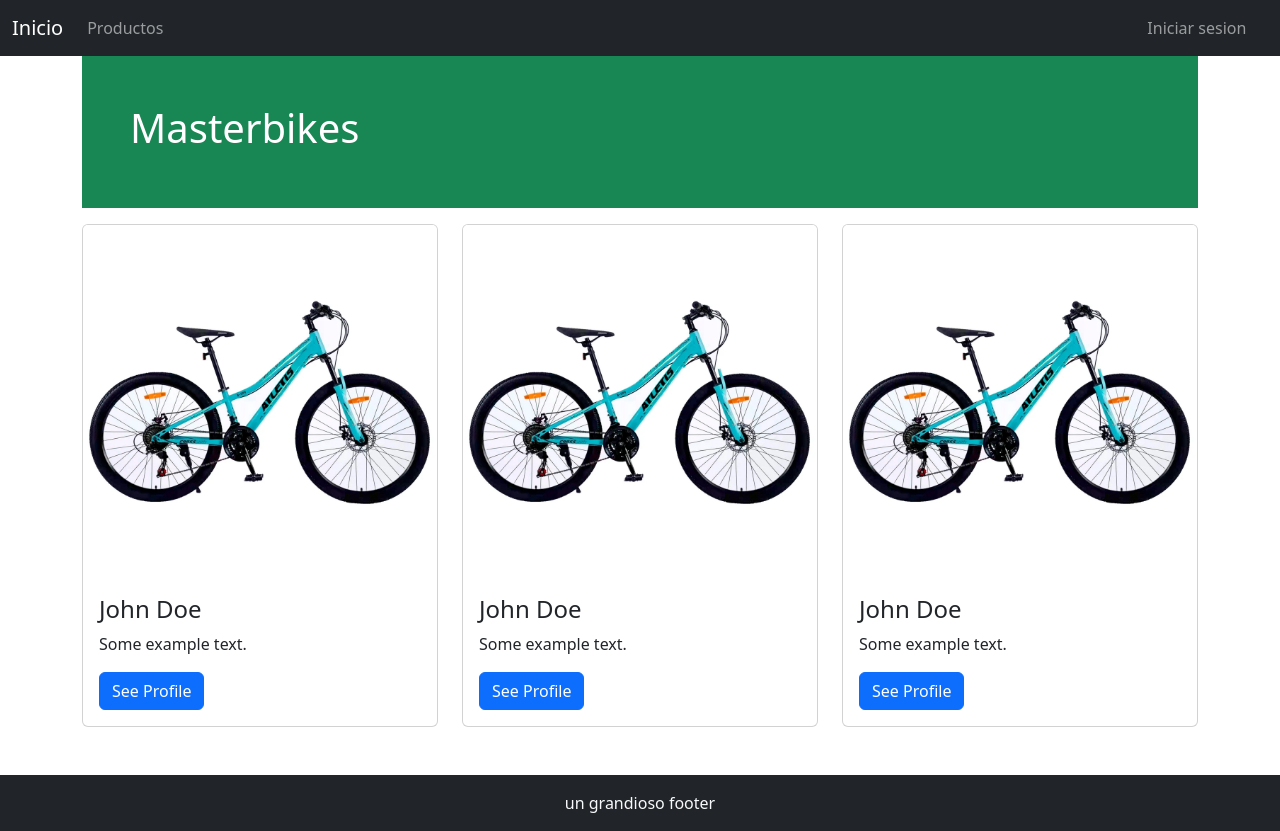
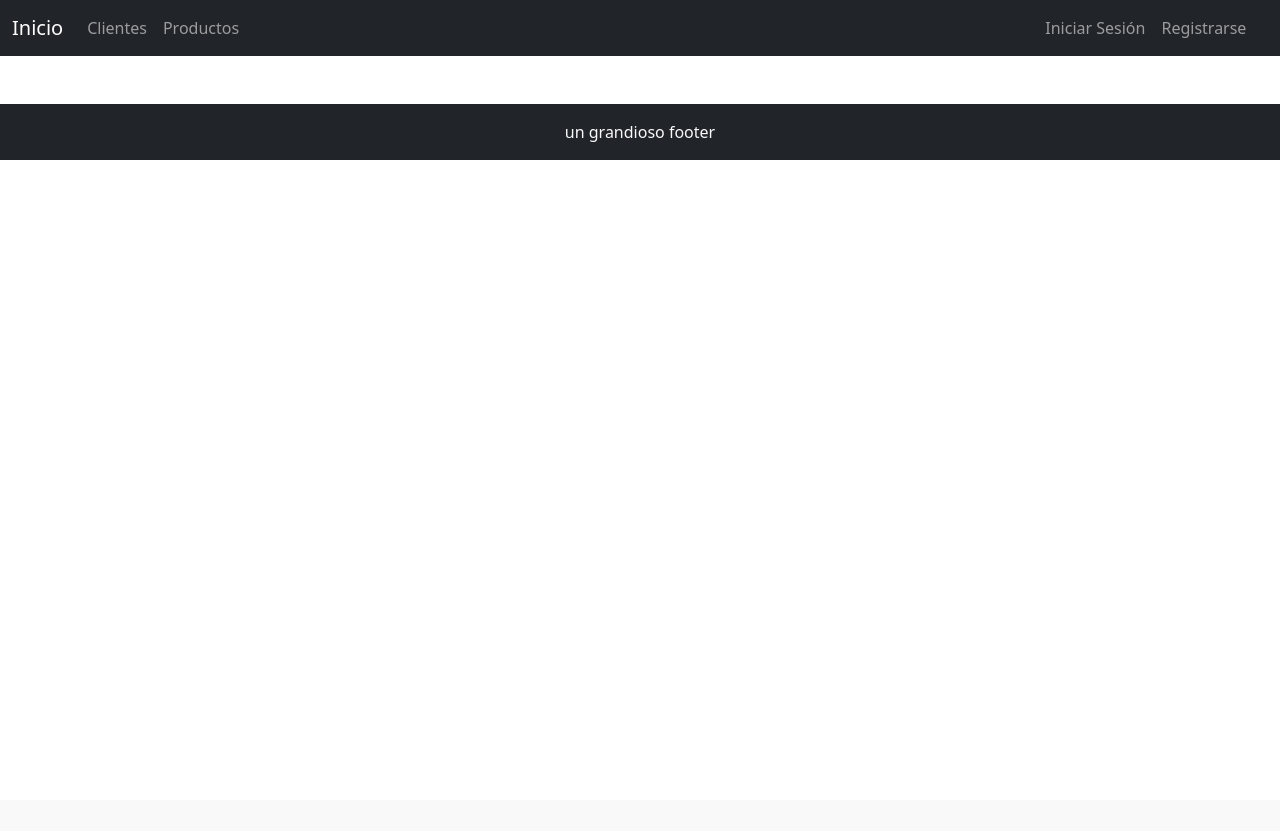
Before and after one commit to lucaspg04/ing, a Django app: page / in a window 1280 px wide. After the commit the page ends 160 px from the top, so only its background shows below. Run offline with Django 4.2, Linux system fonts and the light colour scheme; some libraries are stand-ins or nearby versions.

Commit message:
sesion. registro

```diff
--- a/aplicacion/models.py
+++ b/aplicacion/models.py
@@ -21,7 +21,12 @@ class Mascota(models.Model):
     id=models.AutoField(primary_key=True)
     nombre=models.CharField(max_length=50)
     tipo=models.CharField(max_length=50)
+    desc=models.TextField(null=True)
     precio=models.IntegerField()
+    imagen=models.ImageField(upload_to="productos", null=True)
+
+    def __str__(self):
+        return f"{self.nombre} {self.precio}"
 
 class Carrito(models.Model):
     id=models.AutoField(primary_key=True)
--- a/aplicacion/templates/aplicacion/base.html
+++ b/aplicacion/templates/aplicacion/base.html
@@ -29,6 +29,15 @@
                     <li class="nav-item">
                         <a class="nav-link" href="{% url 'mascotas' %}">Productos</a>
                     </li>
+                </ul>
+                <ul class="navbar-nav" style="position: fixed;right:2%">
+                    {% if user.is_authenticated %}
+                    <li><a class="nav-link" href="#">{{user.username}}</a></li>
+                    <li><a class="nav-link" href="{% url 'logout' %}">Cerrar Sesión</a></li>
+                    {% else %}
+                    <li><a class="nav-link" href="{% url 'login' %}">Iniciar Sesión</a></li>
+                    <li><a class="nav-link" href="{% url 'registro' %}">Registrarse</a></li>
+                    {% endif %}
                 </ul>
             </div>
         </div>
--- a/aplicacion/templates/aplicacion/baseusuarios.html
+++ /dev/null
@@ -1,60 +0,0 @@
-{% load static %}
-<!DOCTYPE html>
-<html lang="es">
-
-<head>
-    <meta charset="UTF-8">
-    <meta http-equiv="X-UA-Compatible" content="IE=edge">
-    <meta name="viewport" content="width=device-width, initial-scale=1.0">
-    <title></title>
-    <link href="{% static 'aplicacion/css/bootstrap.min.css' %}" rel="stylesheet" />
-    <link href="{% static 'aplicacion/css/miestilo.css' %}" rel="stylesheet" />
-
-    <!-- Latest compiled JavaScript -->
-    <script src="{% static 'aplicacion/js/bootstrap.bundle.min.js' %}"></script>
-</head>
-
-<body>
-    <nav class="navbar navbar-expand-sm bg-dark navbar-dark">
-        <div class="container-fluid">
-            <a class="navbar-brand" href="{% url 'index' %}">Inicio</a>
-            <button class="navbar-toggler" type="button" data-bs-toggle="collapse" data-bs-target="#collapsibleNavbar">
-                <span class="navbar-toggler-icon"></span>
-            </button>
-            <div class="collapse navbar-collapse" id="collapsibleNavbar">
-                <ul class="navbar-nav">
-                    <li class="nav-item">
-                        <a class="nav-link" href="{% url 'productosuser' %}">Productos</a>
-                    </li>
-                </ul>
-                <ul class="navbar-nav" style="position: fixed;right: 2%;">
-                    <li>
-                        <a class="nav-link" href="{% url 'login' %}">Iniciar sesion</a>
-                    </li>
-                </ul>
-            </div>
-        </div>
-    </nav>
-
-    <div class="container">
-
-        {% block contenido %}
-
-        {% endblock contenido %}
-
-    </div>
-    <footer class="footer bg-dark text-light mt-5">
-        <div class="p-3">
-            <div class="row">
-                <div class="col-sm-4"></div>
-                <div class="col-sm-4 text-center">
-                    un grandioso footer
-                </div>
-                <div class="col-sm-4"></div>
-            </div>
-        </div>
-
-    </footer>
-</body>
-
-</html>
--- a/aplicacion/templates/aplicacion/index.html
+++ b/aplicacion/templates/aplicacion/index.html
@@ -1,54 +1,13 @@
-{% extends 'aplicacion/baseusuarios.html' %}
+{% extends 'aplicacion/base.html' %}
 {% load static %}
 
 {% block contenido %}
-<div class="p-5 bg-success text-white">
-    <h1>Masterbikes</h1>
 
-</div>
-
-<div class="row mt-3">
-    <div class="col-sm-4">
-
-        <div class="card">
-            <img class="card-img-top" src="{% static 'aplicacion/img/bici.jpg' %}" alt="Card image">
-            <div class="card-body">
-                <h4 class="card-title">John Doe</h4>
-                <p class="card-text">Some example text.</p>
-                <a href="#" class="btn btn-primary">See Profile</a>
-            </div>
-        </div>
-
+    <div class="mt-4 container">
+        {% for p in products %}
+            HOLA
+        {% endfor %}
     </div>
-
-    <div class="col-sm-4">
-
-        <div class="card">
-            <img class="card-img-top" src="{% static 'aplicacion/img/bici.jpg' %}" alt="Card image">
-            <div class="card-body">
-                <h4 class="card-title">John Doe</h4>
-                <p class="card-text">Some example text.</p>
-                <a href="#" class="btn btn-primary">See Profile</a>
-            </div>
-        </div>
-
-    </div>
-
-    <div class="col-sm-4">
-
-        <div class="card">
-            <img class="card-img-top" src="{% static 'aplicacion/img/bici.jpg' %}" alt="Card image">
-            <div class="card-body">
-                <h4 class="card-title">John Doe</h4>
-                <p class="card-text">Some example text.</p>
-                <a href="#" class="btn btn-primary">See Profile</a>
-            </div>
-        </div>
-
-    </div>
-</div>
-</div>
-
 
 
 {% endblock contenido %}
--- a/aplicacion/templates/aplicacion/mascotas/crear.html
+++ b/aplicacion/templates/aplicacion/mascotas/crear.html
@@ -8,7 +8,7 @@
 <div class="row">
     <div class="col-sm-4"></div>
     <div class="col-sm-4">
-        <h3>Registro de Mascotas</h3>
+        <h3>Registro de Productos</h3>
         <form action="" method="post" enctype="multipart/form-data">
             {% csrf_token %}
             {{form | crispy }}
@@ -24,5 +24,3 @@
 
 
 {% endblock contenido %}
-
-Aqui se crean mascotas
--- a/aplicacion/templates/aplicacion/mascotas/mascotas.html
+++ b/aplicacion/templates/aplicacion/mascotas/mascotas.html
@@ -13,14 +13,13 @@
             table-success
             align-middle">
             <thead class="table-light">
-                <caption>Productos Registradas</caption>
+                <caption>Productos Registrados</caption>
                 <tr>
                     <th>ID</th>
                     <th>NOMBRE</th>
                     <th>TIPO</th>
                     <th>PRECIO</th>
                     <th>Acciones</th>
-
                 </tr>
             </thead>
             <tbody class="table-group-divider">
@@ -33,7 +32,6 @@
                     <td><a href="{% url 'updatemascota' pet.id %}" role="button" class="btn btn-warning text-light">Modificar</a>
                         <a href="{% url 'deletemascota' pet.id %}" role="button" class="btn btn-danger text-light">Eliminar</a> </td>
                     </tr>
-
 
                 </tr>
                 {% endfor %}
--- a/aplicacion/templates/aplicacion/mascotas/update.html
+++ b/aplicacion/templates/aplicacion/mascotas/update.html
@@ -8,7 +8,7 @@
 <div class="row">
     <div class="col-sm-4"></div>
     <div class="col-sm-4">
-        <h3>Modificar Mascota</h3>
+        <h3>Modificar Producto</h3>
         <h6>Editando a {{persona}} RUT: {{persona.rut}}</h6>
         <form action="" method="post" enctype="multipart/form-data">
             {% csrf_token %}
--- a/aplicacion/urls.py
+++ b/aplicacion/urls.py
@@ -1,7 +1,7 @@
 from django.contrib import admin
 from django.urls import include, path
 from .views import crearmascota, index,personas,mascotas,crearpersona, updatemascota,updatepersona, \
-    eliminarpersona,deletemascota,productosuser, login
+    eliminarpersona,deletemascota,productosuser, registro
 # URLS.py APLICACION
 urlpatterns = [
     path('',index,name='index'),
@@ -14,6 +14,5 @@ urlpatterns = [
     path('crearmascota',crearmascota,name="crearmascota"),
     path('updatemascota/<id>',updatemascota,name="updatemascota"),
     path('deletemascota/<id>',deletemascota,name="deletemascota"),
-    path('login', login, name="login")
-
+    path('registro', registro, name="registro")
 ]
--- a/aplicacion/views.py
+++ b/aplicacion/views.py
@@ -1,7 +1,10 @@
 from django.shortcuts import render,get_object_or_404,redirect
 from datetime import date
-from .models import Persona,Mascota
-from .forms import frmPersona, frmUpdatePersona, frmCrearMascota
+from .models import Persona,Mascota, Producto
+from .forms import frmPersona, frmUpdatePersona, frmCrearMascota,  frmRegistro
+from django.contrib import messages
+from django.contrib.auth import authenticate, login
+from django.contrib.auth.decorators import permission_required, login_required
 
 # Create your views here.
 def index(request):
@@ -10,9 +13,33 @@ def index(request):
 def productosuser(request):
     return render(request,'aplicacion/productouser.html')
 
-def login(request):
-    return render(request, 'aplicacion/login/iniciarsesion.html')
+def listarproducto(request):
+    productos=Producto.objects.all()
 
+    contexto={
+        "products":productos
+    }
+
+    return render(request, "aplicacion/index.html", contexto)
+
+def registro(request):
+
+    contexto={
+        "form": frmRegistro
+    }
+
+    if request.method == 'POST':
+        formulario = frmRegistro(data=request.POST)
+        if formulario.is_valid():
+            formulario.save()
+            user = authenticate(username=formulario.cleaned_data["username"], password=formulario.cleaned_data["password1"])
+            login(request, user)
+            messages.success(request, "Registro completado")
+            return redirect(to="index")
+
+    return render(request, 'registration/registro.html', contexto)
+
+@login_required
 def mascotas(request):
     pets=Mascota.objects.all()
 
@@ -22,6 +49,7 @@ def mascotas(request):
 
     return render(request,"aplicacion/mascotas/mascotas.html",contexto)
 
+@login_required
 def crearmascota(request):
     form=frmCrearMascota(request.POST or None)
 
@@ -37,6 +65,7 @@ def crearmascota(request):
 
     return render(request,"aplicacion/mascotas/crear.html",contexto)
 
+@login_required
 def updatemascota(request,id):
     mascota=get_object_or_404(Mascota,id=id)
 
@@ -54,7 +83,6 @@ def updatemascota(request,id):
 
             datos=form.cleaned_data
             pet=Mascota.objects.get(id=mascota.id)
-            #pet.id=datos.get("id")
             pet.tipo=datos.get("tipo")
             pet.nombre=datos.get("nombre")
 
@@ -63,6 +91,7 @@ def updatemascota(request,id):
 
     return render(request,"aplicacion/mascotas/update.html",contexto)
 
+@login_required
 def deletemascota(request,id):
     mascota=get_object_or_404(Mascota,id=id)
 
@@ -79,6 +108,7 @@ def deletemascota(request,id):
 
     return render(request,"aplicacion/mascotas/delete.html",contexto)
 
+@login_required
 def personas(request):
     people=Persona.objects.all()
 
@@ -86,10 +116,9 @@ def personas(request):
         "personas":people
     }
 
-
-
     return render(request,"aplicacion/personas/personas.html",contexto)
 
+@login_required
 def crearpersona(request):
     form=frmPersona(request.POST or None)
 
@@ -105,7 +134,7 @@ def crearpersona(request):
 
     return render(request,"aplicacion/personas/crearpersona.html",contexto)
 
-
+@login_required
 def updatepersona(request,id):
     persona=get_object_or_404(Persona,rut=id)
 
@@ -132,6 +161,7 @@ def updatepersona(request,id):
 
     return render(request,"aplicacion/personas/update.html",contexto)
 
+@login_required
 def eliminarpersona(request,id):
     persona=get_object_or_404(Persona,rut=id)
 
@@ -140,8 +170,6 @@ def eliminarpersona(request,id):
 
     except:
         pet=None
-
-    #print("**********************",pet)
 
     contexto={
 
--- a/requirements.txt
+++ b/requirements.txt
@@ -1,2 +1,3 @@
 django==4.2.1
 crispy-bootstrap5
+pillow
--- a/sitio/urls.py
+++ b/sitio/urls.py
@@ -17,8 +17,14 @@ Including another URLconf
 #URLS.py SITIO
 from django.contrib import admin
 from django.urls import include, path
+from django.conf import settings
+from django.conf.urls.static import static
 
 urlpatterns = [
     path('admin/', admin.site.urls),
-    path('', include('aplicacion.urls'))
+    path('', include('aplicacion.urls')),
+    path('accounts/',include('django.contrib.auth.urls'))
 ]
+
+if settings.DEBUG:
+    urlpatterns += static(settings.MEDIA_URL, document_root=settings.MEDIA_ROOT)
```
Also changed, not shown: aplicacion/forms.py (+10 -2 lines), aplicacion/templates/aplicacion/productouser.html (deleted, +0 -100 lines), aplicacion/templates/registration/login.html (renamed from aplicacion/templates/aplicacion/login/iniciarsesion.html, +5 -4 lines), aplicacion/templates/registration/registro.html (added, +41 -0 lines), sitio/settings.py (+9 -0 lines), aplicacion/migrations/0006_mascota_desc_mascota_imagen.py (added), media/productos/Captura_de_pantalla_24.png (added).
